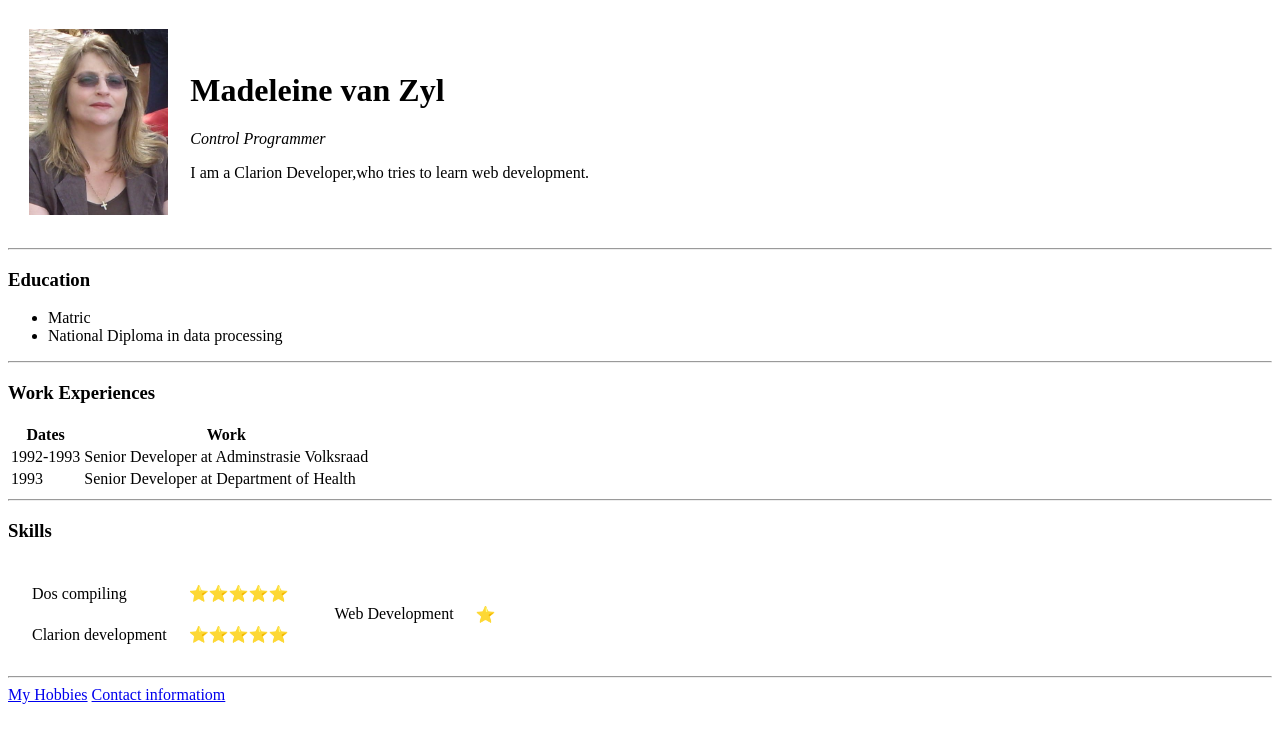
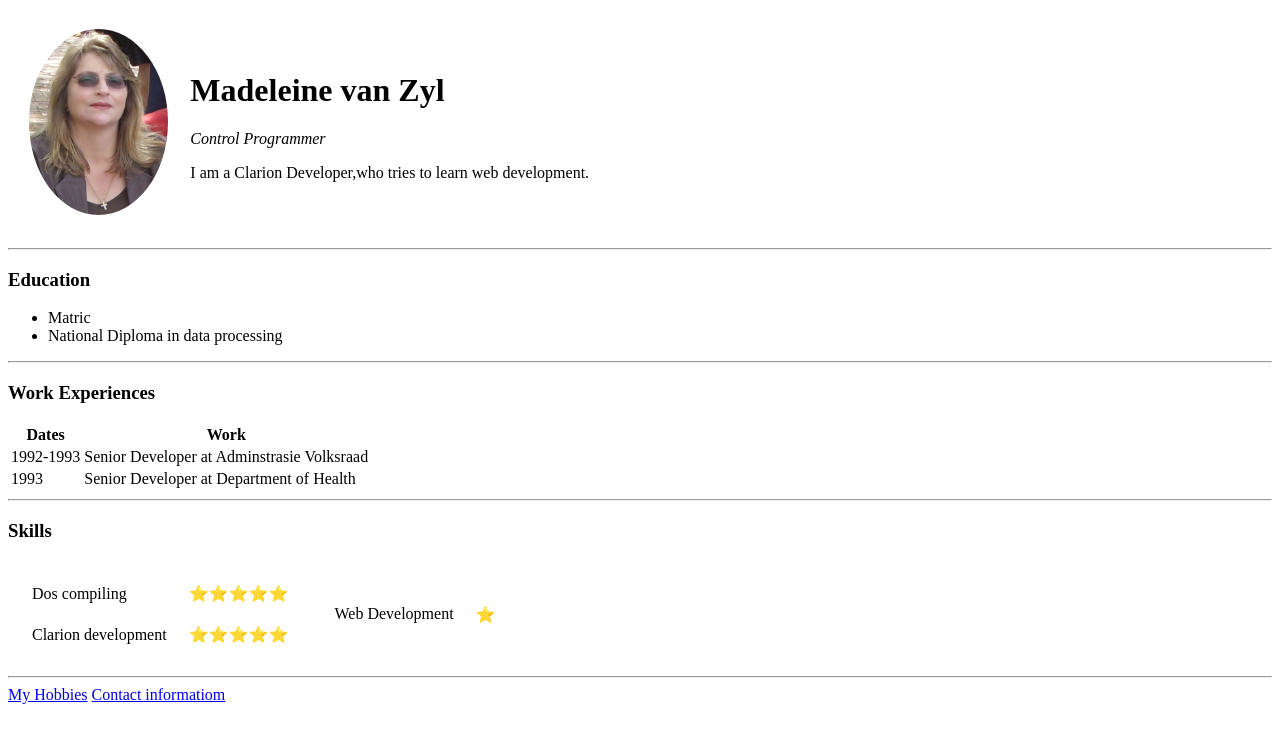
Before and after one commit to MadeleinevanZyl/CV2, a plain HTML site: page index.html in a window 1280 px wide. Drawn offline with Linux system fonts and the light colour scheme.

Commit message:
Update index.html

```diff
--- a/index.html
+++ b/index.html
@@ -11,7 +11,7 @@
     <tr>
       <td>
         <img src="IMG-20200820-WA0020.jpg" alt="Madeleine Profile picture"
-        style="border-raduis: 50%;height: 186px;">
+        style="border-radius: 50%;height: 186px;">
       </td>
       <td>
         <h1>Madeleine van Zyl</h1>
```
